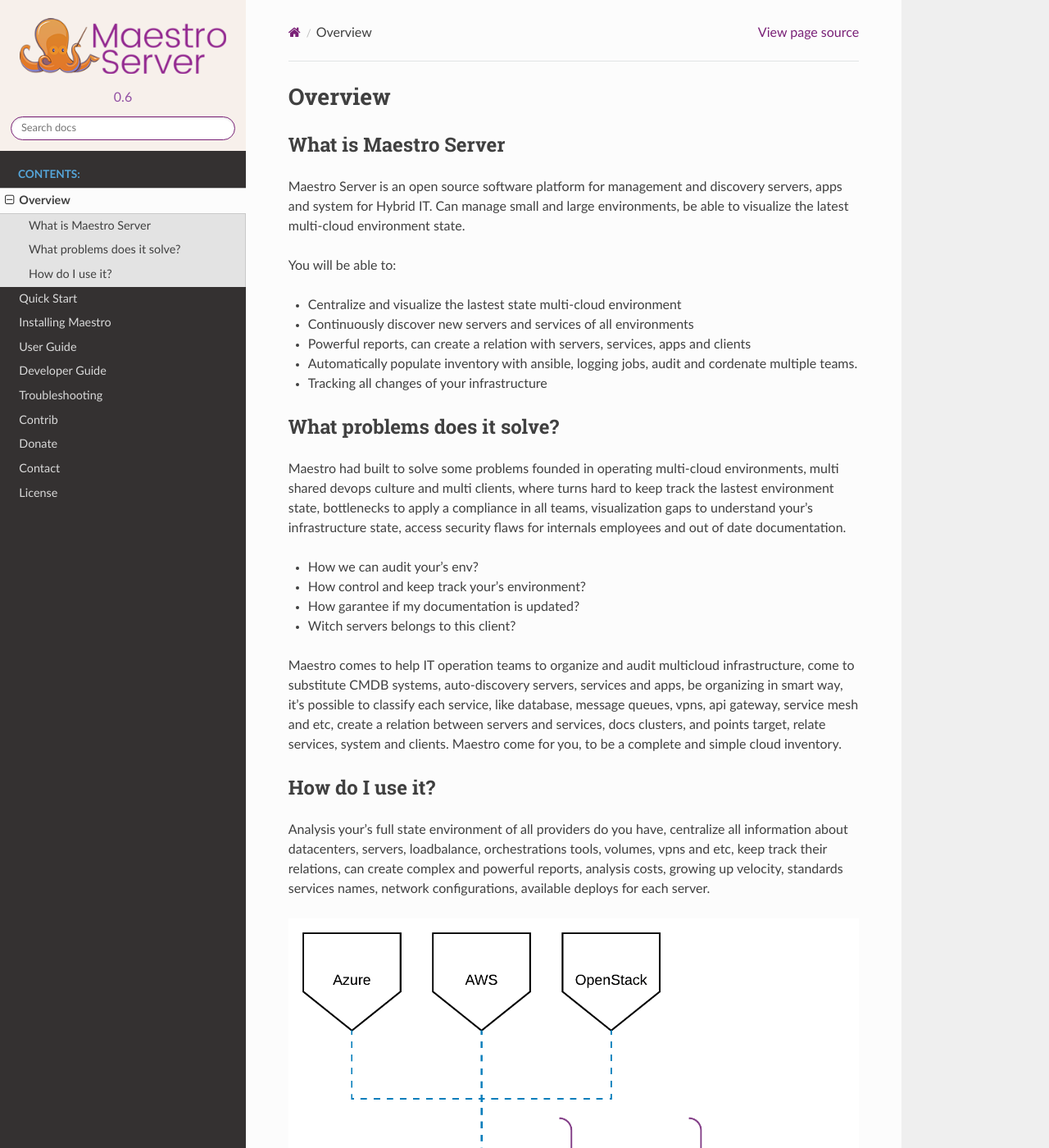
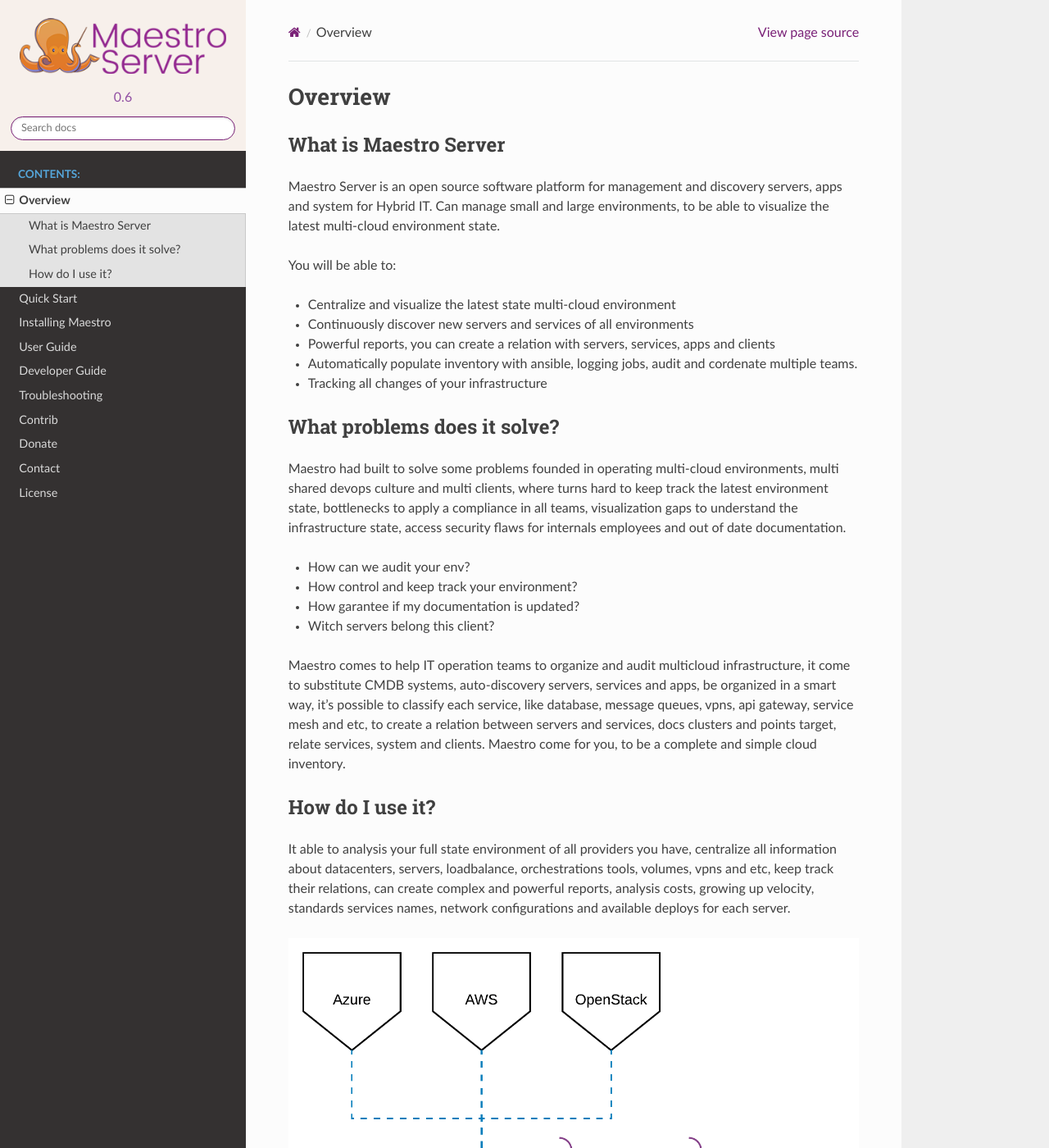
Before and after one commit to maestro-server/webdocs, a Sphinx documentation site: the page built from docs/intro.rst, in a window 1280 px wide and 1400 px high. Shown: the whole window at 82% size. Built offline with Sphinx 7.4.7 and the Read the Docs theme 2.0.0, drawn with Linux system fonts in a browser that asks for light colours; formulas are drawn with MathJax 3.

Commit message:
Update intro.rst

```diff
--- a/docs/intro.rst
+++ b/docs/intro.rst
@@ -4,13 +4,13 @@
 What is Maestro Server
 **********************
 
-Maestro Server is an open source software platform for management and discovery servers, apps and system for Hybrid IT. Can manage small and large environments, be able to visualize the latest multi-cloud environment state.
+Maestro Server is an open source software platform for management and discovery servers, apps and system for Hybrid IT. Can manage small and large environments, to be able to visualize the latest multi-cloud environment state.
 
 You will be able to:
 
-- Centralize and visualize the lastest state multi-cloud environment
+- Centralize and visualize the latest state multi-cloud environment
 - Continuously discover new servers and services of all environments
-- Powerful reports, can create a relation with servers, services, apps and clients
+- Powerful reports, you can create a relation with servers, services, apps and clients
 - Automatically populate inventory with ansible, logging jobs, audit and cordenate multiple teams.
 - Tracking all changes of your infrastructure
 
@@ -18,19 +18,19 @@
 What problems does it solve?
 ****************************
 
-Maestro had built to solve some problems founded in operating multi-cloud environments, multi shared devops culture and multi clients, where turns hard to keep track the lastest environment state, bottlenecks to apply a compliance in all teams, visualization gaps to understand your's infrastructure state, access security flaws for internals employees and out of date documentation.
+Maestro had built to solve some problems founded in operating multi-cloud environments, multi shared devops culture and multi clients, where turns hard to keep track the latest environment state, bottlenecks to apply a compliance in all teams, visualization gaps to understand the infrastructure state, access security flaws for internals employees and out of date documentation.
 
-- How we can audit your's env?
-- How control and keep track your's environment?
+- How can we audit your env?
+- How control and keep track your environment?
 - How garantee if my documentation is updated?
-- Witch servers belongs to this client?
+- Witch servers belong this client?
 
-Maestro comes to help IT operation teams to organize and audit multicloud infrastructure, come to substitute CMDB systems, auto-discovery servers, services and apps, be organizing in smart way, it's possible to classify each service, like database, message queues, vpns, api gateway, service mesh and etc, create a relation between servers and services, docs clusters, and points target, relate services, system and clients. Maestro come for you, to be a complete and simple cloud inventory.
+Maestro comes to help IT operation teams to organize and audit multicloud infrastructure, it come to substitute CMDB systems, auto-discovery servers, services and apps, be organized in a smart way, it's possible to classify each service, like database, message queues, vpns, api gateway, service mesh and etc, to create a relation between servers and services, docs clusters and points target, relate services, system and clients. Maestro come for you, to be a complete and simple cloud inventory.
 
 How do I use it?
 ****************
 
-Analysis your's full state environment of all providers do you have, centralize all information about datacenters, servers, loadbalance, orchestrations tools, volumes, vpns and etc, keep track their relations, can create complex and powerful reports, analysis costs, growing up velocity, standards services names, network configurations, available deploys for each server.
+It able to analysis your full state environment of all providers you have, centralize all information about datacenters, servers, loadbalance, orchestrations tools, volumes, vpns and etc, keep track their relations, can create complex and powerful reports, analysis costs, growing up velocity, standards services names, network configurations and available deploys for each server.
 
 .. image:: _static/screen/macro.png
    :alt: Maestro Server - Cloud Inventory
```
